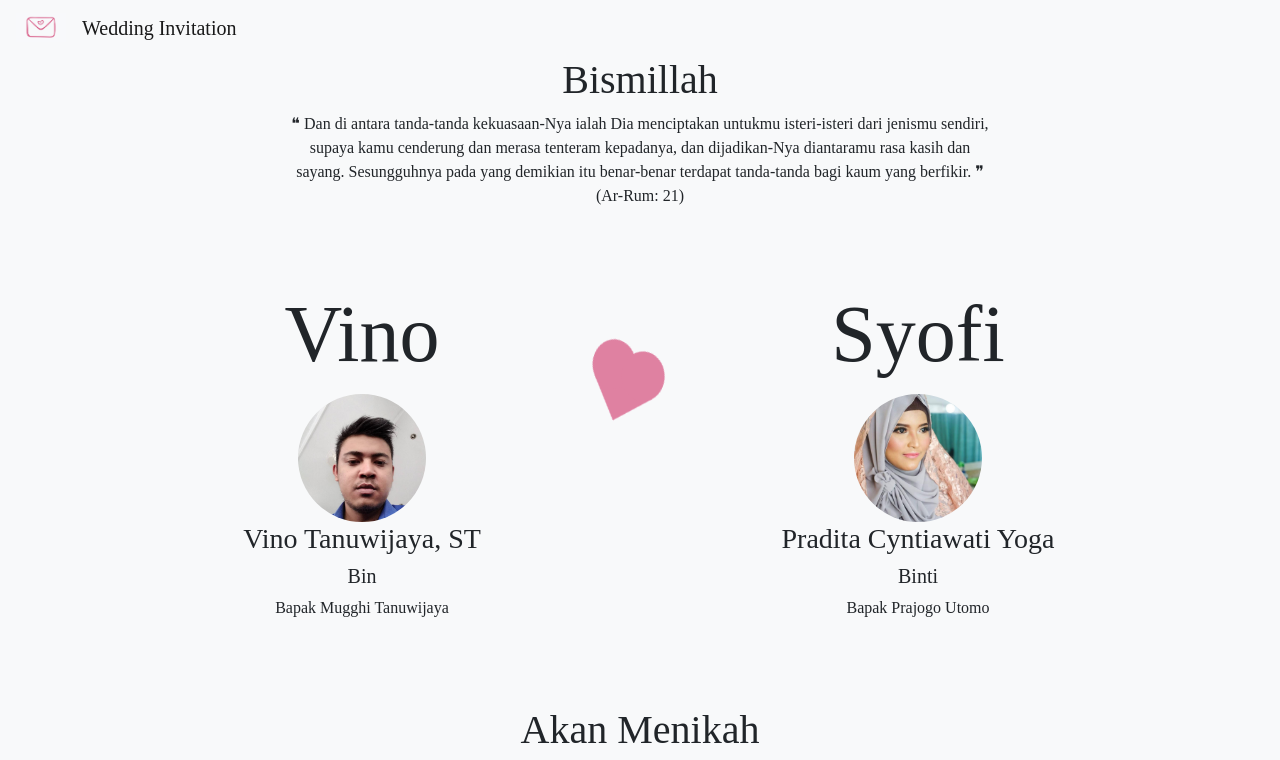
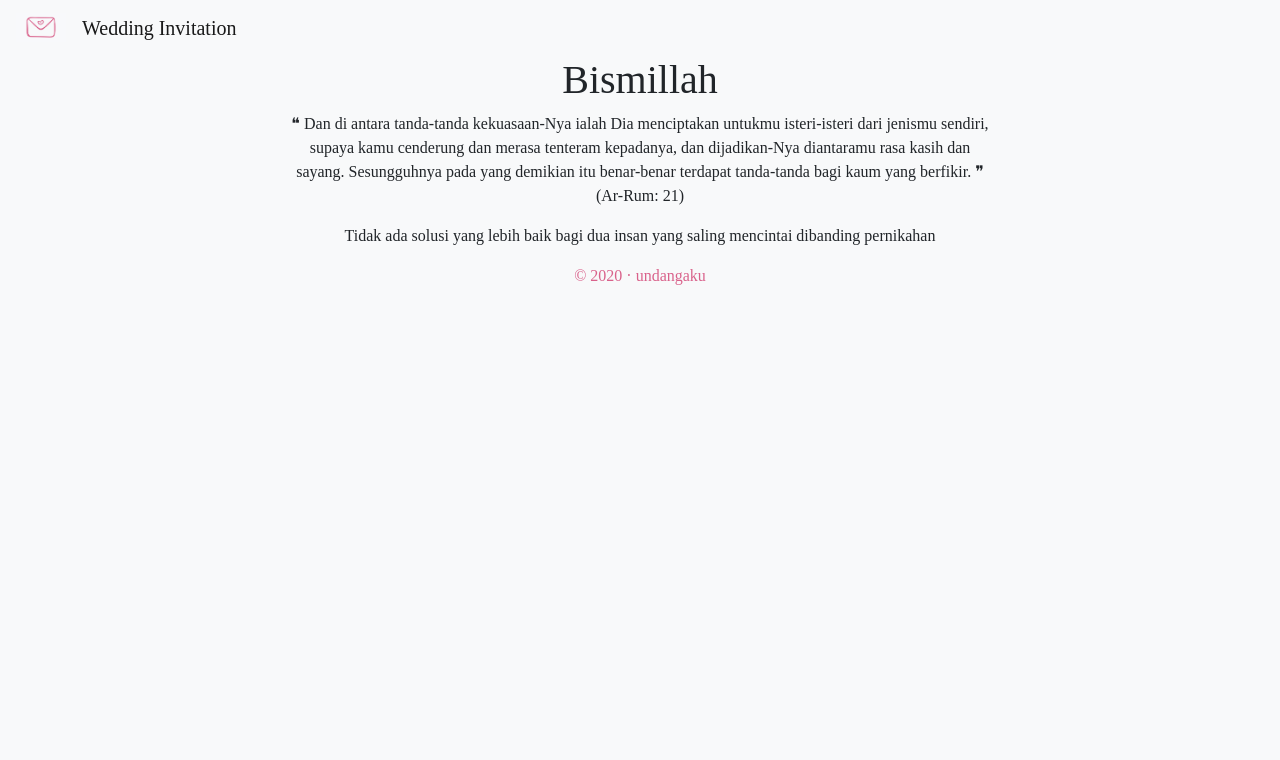
Before and after one commit to undanganku/undanganku, a React (Create React App) app: page / in a window 1280 px wide. Shown: the top 760 px of the page. Built offline with nearby package versions, Linux system fonts and the light colour scheme; a web font is replaced by a local one.

Commit message:
disable undanganku

```diff
--- a/src/App.js
+++ b/src/App.js
@@ -13,7 +13,8 @@ function App() {
       <Router>
         <Header />
         <KataSambutan />
-        <Content />
+        {/* <h1></h1> */}
+        {/* <Content /> */}
         <Footer />
       </Router>
     </div>
```
